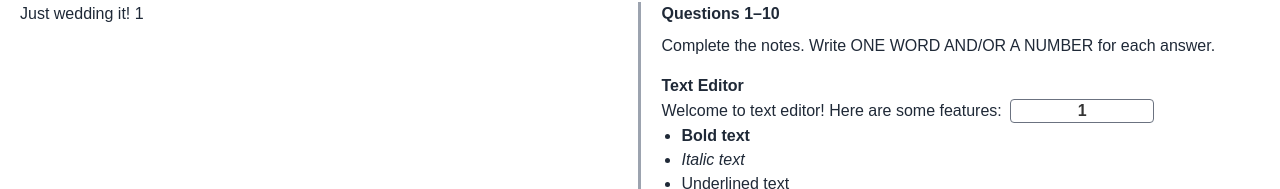
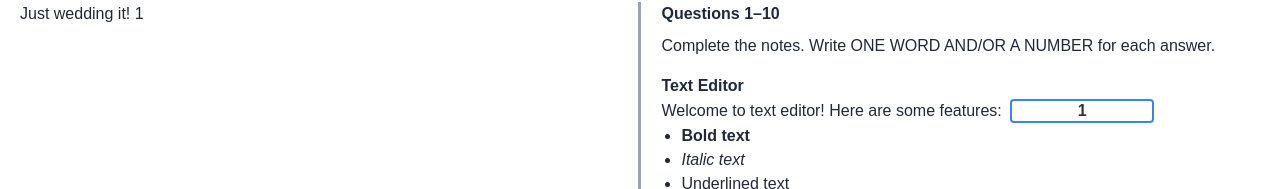
Before and after one commit to yaxyobekuz/ielts-mock-frontend, a React (Vite) app: page /tests/test/testId/module/reading/1/1 in a window 1280 px wide. Shown: the part 160-349 px from the top of the page. Built offline with nearby package versions, Linux system fonts and the light colour scheme.

Commit message:
Add the feature to save to the store in the AnswerInput component

```diff
--- a/src/format/components/AnswerInput.jsx
+++ b/src/format/components/AnswerInput.jsx
@@ -1,18 +1,18 @@
+import { useCallback, useEffect, useRef, useState } from "react";
+import { useNavigate, useParams } from "react-router-dom";
+
 // Lodash
 import { debounce } from "lodash";
 
 // Tip Tap
 import { NodeViewWrapper } from "@tiptap/react";
 
-// React
-import { useCallback, useEffect, useRef, useState } from "react";
+// Hooks
+import useStore from "@/hooks/useStore";
+import usePathSegments from "@/hooks/usePathSegments";
 
-const AnswerInput = ({ editor, getPos, initialNumber = 1, id, testId }) => {
-  const hiddenTextRef = useRef(null);
-  const [text, setText] = useState("");
-  const [inputWidth, setInputWidth] = useState("max");
-  const [inputIndex, setInputIndex] = useState(initialNumber);
-
+const AnswerInput = ({ editor, getPos, initialNumber = 1 }) => {
+  // Calculate the index of current input
   const calculateIndex = useCallback(() => {
     let index = initialNumber;
     const currentPos = getPos();
@@ -23,28 +23,74 @@ const AnswerInput = ({ editor, getPos, initialNumber = 1, id, testId }) => {
       }
     });
 
-    setInputIndex(index);
-  }, [editor, getPos]);
+    return index;
+  }, [editor, getPos, initialNumber]);
 
+  const inputRef = useRef(null);
+  const navigate = useNavigate();
+  const hiddenTextRef = useRef(null);
+  const { questionNumber } = useParams();
+  const { pathSegments } = usePathSegments();
+  const [inputWidth, setInputWidth] = useState("max");
+  const { updateProperty, getProperty } = useStore("answers");
+  const [inputIndex, setInputIndex] = useState(calculateIndex());
+  const [text, setText] = useState(getProperty(inputIndex)?.text || "");
+  const isActiveInput = inputIndex === Number(questionNumber);
+
+  // Navigate to this input if not active
+  const setActiveInput = useCallback(() => {
+    if (isActiveInput) return;
+
+    navigate(
+      `/tests/test/${pathSegments[2]}/module/${pathSegments[4]}/${pathSegments[5]}/${inputIndex}`
+    );
+  }, [isActiveInput, navigate, pathSegments, inputIndex]);
+
+  const debouncedPropertyChange = useRef(
+    debounce((value, index) => {
+      updateProperty(index, { text: value });
+    }, 300)
+  ).current;
+
+  // Handle input change
+  const handleInputChange = useCallback(
+    ({ target: { value } }) => {
+      setText(value);
+      setActiveInput();
+      debouncedPropertyChange(value, inputIndex);
+    },
+    [setActiveInput, debouncedPropertyChange, inputIndex]
+  );
+
+  // Cleanup debounced
   useEffect(() => {
-    calculateIndex();
-    const debouncedCalc = debounce(calculateIndex, 50);
-    editor.on("update", debouncedCalc);
+    return () => {
+      debouncedPropertyChange.flush();
+    };
+  }, [debouncedPropertyChange]);
 
-    return () => {
-      debouncedCalc?.cancel();
-      editor.off("update", debouncedCalc);
-    };
-  }, [calculateIndex, editor]);
+  // Update index when document changes
+  useEffect(() => {
+    setInputIndex(calculateIndex());
+  }, [calculateIndex]);
 
+  // Adjust width based on text
   useEffect(() => {
     if (hiddenTextRef.current) {
       setInputWidth(hiddenTextRef.current.offsetWidth + 20);
     }
   }, [text]);
 
+  // Auto focus active input
+  useEffect(() => {
+    if (isActiveInput && inputRef.current) {
+      inputRef.current.focus();
+    }
+  }, [isActiveInput]);
+
   return (
     <NodeViewWrapper className="inline-block px-1 py-px max-w-full">
+      {/* Hidden span to calculate width */}
       <span ref={hiddenTextRef} className="hidden-text">
         {text}
       </span>
@@ -52,11 +98,15 @@ const AnswerInput = ({ editor, getPos, initialNumber = 1, id, testId }) => {
       <input
         type="text"
         value={text}
-        className="answer-input"
+        ref={inputRef}
+        autoComplete="off"
+        onClick={setActiveInput}
+        onFocus={setActiveInput}
         placeholder={inputIndex}
+        onChange={handleInputChange}
         style={{ width: inputWidth }}
         id={`answer-input-${inputIndex}`}
-        onChange={(e) => setText(e.target.value)}
+        className={`answer-input ${isActiveInput ? "active" : ""}`}
       />
     </NodeViewWrapper>
   );
```
